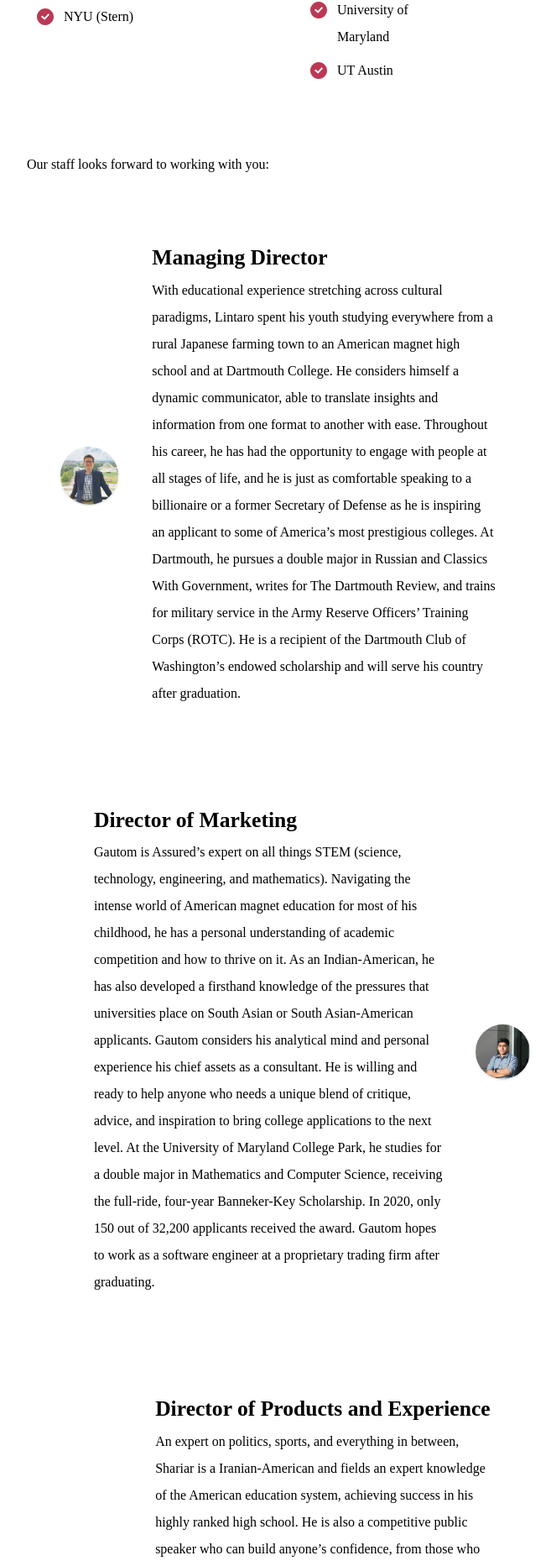
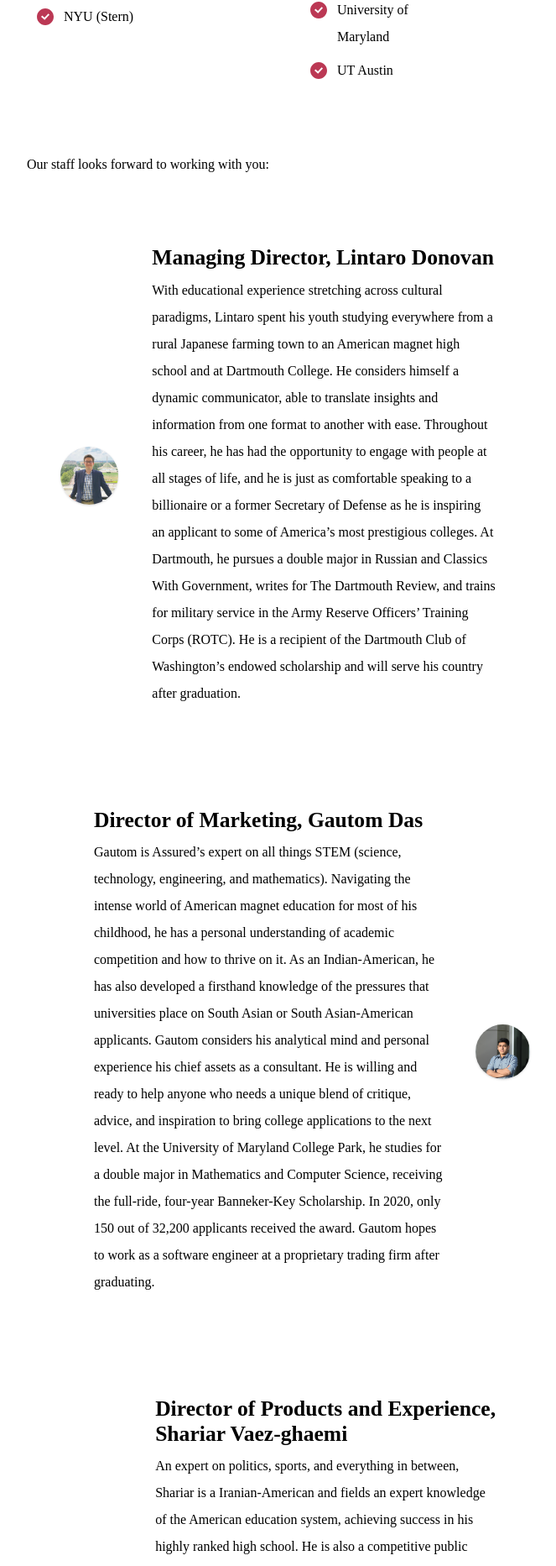
Before and after one commit to gautomdas/assured-rebuild, a Next.js app: page /about in a window 1280 px wide. Shown: the part 744-2609 px from the top of the page at 84% size, without its empty margins (288-951 px from the left). Built offline with nearby package versions, Linux system fonts and the light colour scheme; a web font is replaced by a local one.

Commit message:
Added Names

```diff
--- a/pages/about/index.tsx
+++ b/pages/about/index.tsx
@@ -268,7 +268,7 @@ export default function Home() {
             </div>
           </div>
             <div className="flex-auto px-10">
-              <div className="text-4xl lg:text-3xl font-black">Managing Director</div>
+              <div className="text-4xl lg:text-3xl font-black">Managing Director, Lintaro Donovan</div>
               <div className="flex-grow text-base lg:text-2xl mt-2">
                 With educational experience stretching across cultural paradigms,
                 Lintaro spent his youth studying everywhere from a rural Japanese
@@ -291,7 +291,7 @@ export default function Home() {
 
           <div className="flex mt-10 hover:shadow-lg rounded p-10">
             <div className="flex-auto px-10">
-            <div className="text-4xl lg:text-3xl font-black">Director of Marketing</div>
+            <div className="text-4xl lg:text-3xl font-black">Director of Marketing, Gautom Das</div>
 
             <div className="flex-grow text-base lg:text-2xl mt-2">
               Gautom is Assured’s expert on all things STEM (science,
@@ -326,7 +326,7 @@ export default function Home() {
               </div>
             </div>
             <div className="flex-auto px-10">
-              <div className="text-4xl lg:text-3xl font-black">Director of Products and Experience</div>
+              <div className="text-4xl lg:text-3xl font-black">Director of Products and Experience, Shariar Vaez-ghaemi</div>
 
               <div className="flex-grow text-base lg:text-2xl mt-2">
                 An expert on politics, sports, and everything in between, Shariar
```
